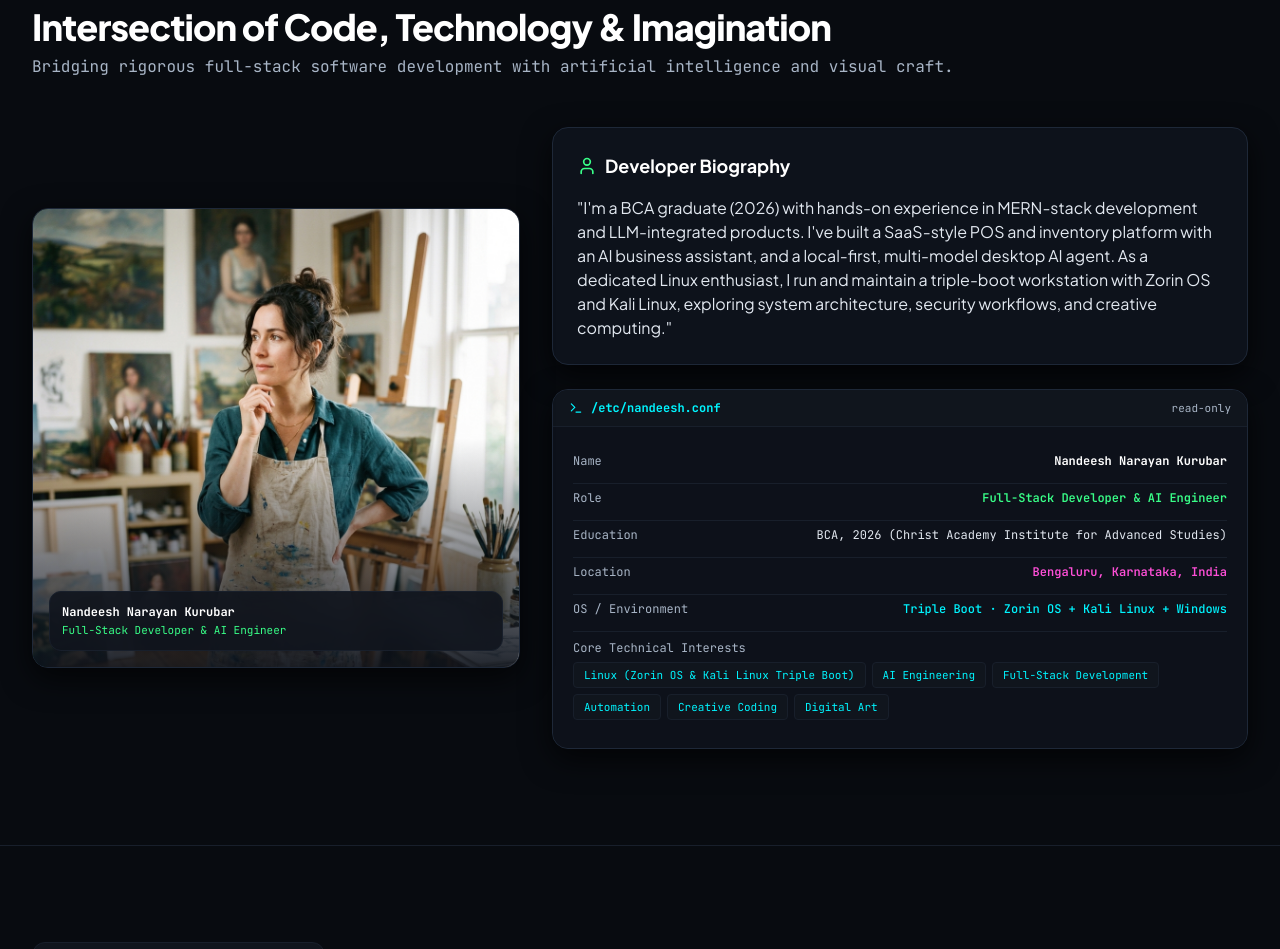
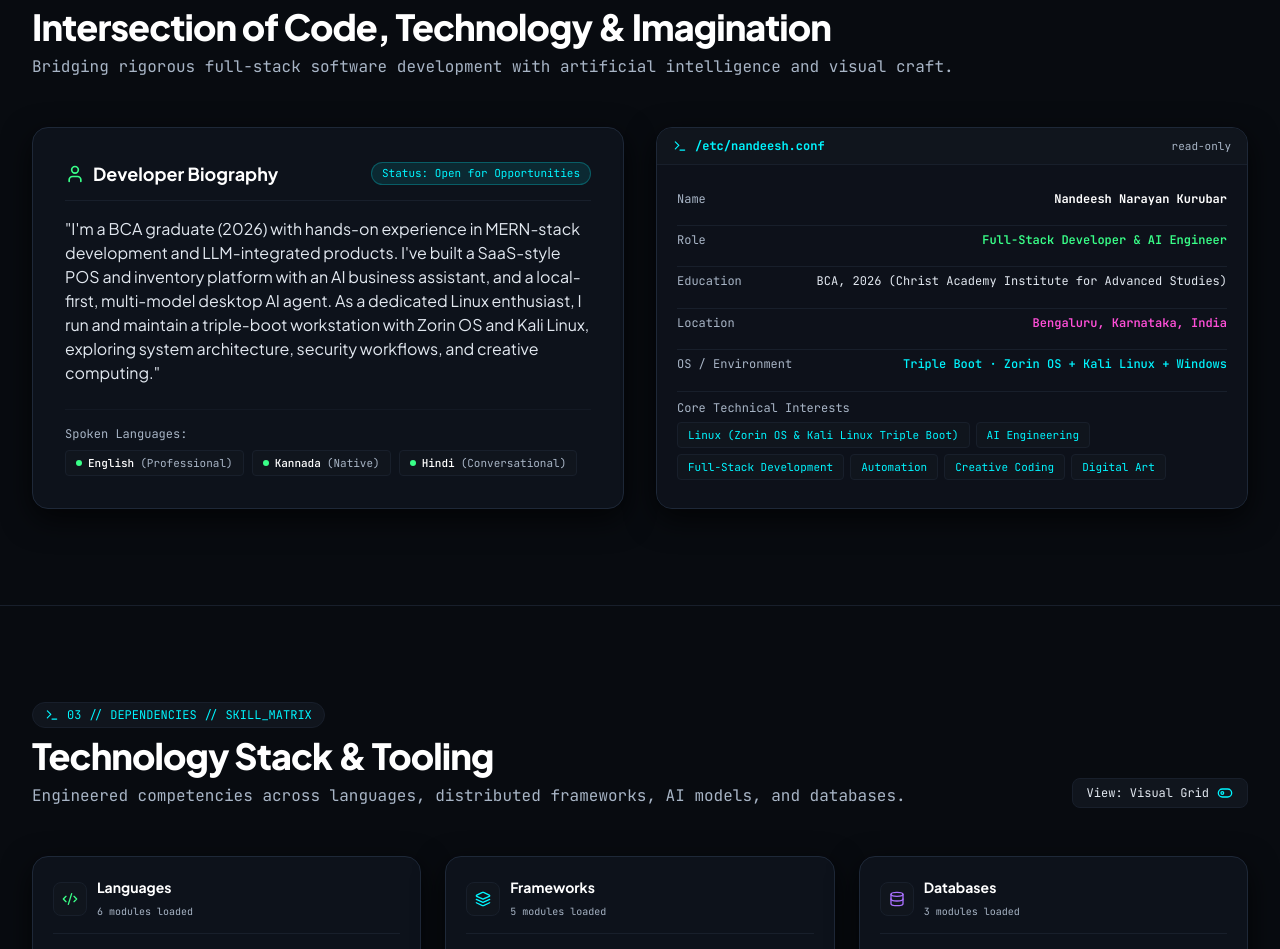
Before and after one commit to nandeesh2799/Portfolio, a React (Vite) app: page / in a window 1280 px wide. Shown: the part 1381-2330 px from the top of the page. Built offline with nearby package versions, Linux system fonts and the light colour scheme.

Commit message:
feat(about): remove portrait image from about section and balance bio with system config card

```diff
--- a/src/components/AboutSection.tsx
+++ b/src/components/AboutSection.tsx
@@ -30,44 +30,46 @@ export const AboutSection = forwardRef<HTMLElement, SectionProps>(
           </p>
         </div>
 
-        {/* Split-Screen Layout */}
-        <div className="grid grid-cols-1 lg:grid-cols-12 gap-8 items-center">
+        {/* Content Grid without Image */}
+        <div className="grid grid-cols-1 lg:grid-cols-2 gap-8 items-stretch">
 
-          {/* Left Column: Portrait Photo (5 cols) */}
-          <div className="lg:col-span-5 h-[380px] sm:h-[460px] hypr-window rounded-2xl overflow-hidden relative flex flex-col">
-            <div className="relative flex-1 w-full h-full bg-[#080B10]">
-              <img
-                src="/images/portrait.jpg"
-                alt={developerProfile.name}
-                className="w-full h-full object-cover object-top"
-              />
-              <div className="absolute inset-0 bg-gradient-to-t from-bg-card/90 via-transparent to-transparent pointer-events-none" />
-
-              <div className="absolute bottom-4 left-4 right-4 p-3 rounded-xl bg-bg-secondary/90 border border-bg-tertiary backdrop-blur-md font-mono text-xs">
-                <p className="text-white font-bold">{developerProfile.name}</p>
-                <p className="text-terminal-green text-[11px] mt-0.5">
-                  {developerProfile.role}
-                </p>
-              </div>
-            </div>
-          </div>
-
-          {/* Right Column: Exact Biography & Linux System-Info Card (7 cols) */}
-          <div className="lg:col-span-7 space-y-6">
-
-            {/* The Specific Biography Narrative */}
-            <div className="hypr-window p-6 rounded-2xl space-y-4">
+          {/* Column 1: Developer Biography Narrative */}
+          <div className="hypr-window p-6 sm:p-8 rounded-2xl flex flex-col justify-between space-y-6">
+            <div className="space-y-4">
+              <div className="flex items-center justify-between pb-3 border-b border-bg-tertiary">
                 <h3 className="text-lg font-bold text-white font-sans flex items-center gap-2">
                   <User className="w-5 h-5 text-terminal-green" />
                   <span>Developer Biography</span>
                 </h3>
+                <span className="text-[11px] font-mono text-terminal-cyan bg-terminal-cyan/10 border border-terminal-cyan/25 px-2.5 py-0.5 rounded-full">
+                  Status: Open for Opportunities
+                </span>
+              </div>
               <p className="text-slate-200 text-sm sm:text-base leading-relaxed font-sans">
                 "{developerProfile.aboutBio}"
               </p>
             </div>
 
-            {/* Linux-Inspired System Information Card */}
-            <div className="hypr-window rounded-2xl overflow-hidden font-mono text-xs">
+            {/* Spoken Languages */}
+            <div className="pt-4 border-t border-bg-tertiary/60 font-mono text-xs">
+              <span className="text-muted block mb-2">Spoken Languages:</span>
+              <div className="flex flex-wrap gap-2">
+                {developerProfile.languages.map((lang) => (
+                  <span
+                    key={lang.name}
+                    className="px-2.5 py-1 rounded bg-bg-secondary text-slate-300 border border-bg-tertiary text-[11px] flex items-center gap-1.5"
+                  >
+                    <span className="w-1.5 h-1.5 rounded-full bg-terminal-green" />
+                    <span className="text-white font-medium">{lang.name}</span>
+                    <span className="text-muted">({lang.level})</span>
+                  </span>
+                ))}
+              </div>
+            </div>
+          </div>
+
+          {/* Column 2: Linux-Inspired System Information Card */}
+          <div className="hypr-window rounded-2xl overflow-hidden font-mono text-xs flex flex-col">
             <div className="px-4 py-2.5 bg-bg-secondary border-b border-bg-tertiary flex items-center justify-between">
               <span className="text-terminal-cyan font-bold flex items-center gap-2">
                 <Terminal className="w-3.5 h-3.5" />
@@ -76,7 +78,7 @@ export const AboutSection = forwardRef<HTMLElement, SectionProps>(
               <span className="text-muted text-[11px]">read-only</span>
             </div>
 
-              <div className="p-5 divide-y divide-bg-tertiary bg-bg-card/70 space-y-2">
+            <div className="p-5 divide-y divide-bg-tertiary bg-bg-card/70 space-y-2 flex-1 flex flex-col justify-between">
               <div className="flex flex-col sm:flex-row sm:items-center justify-between py-1.5 gap-1">
                 <span className="text-muted">Name</span>
                 <span className="text-white font-bold">{developerProfile.name}</span>
@@ -122,8 +124,6 @@ export const AboutSection = forwardRef<HTMLElement, SectionProps>(
         </div>
 
       </div>
-
-      </div>
     </section>
   );
 });
```
Lines whose indentation alone changed are shown as unchanged.
